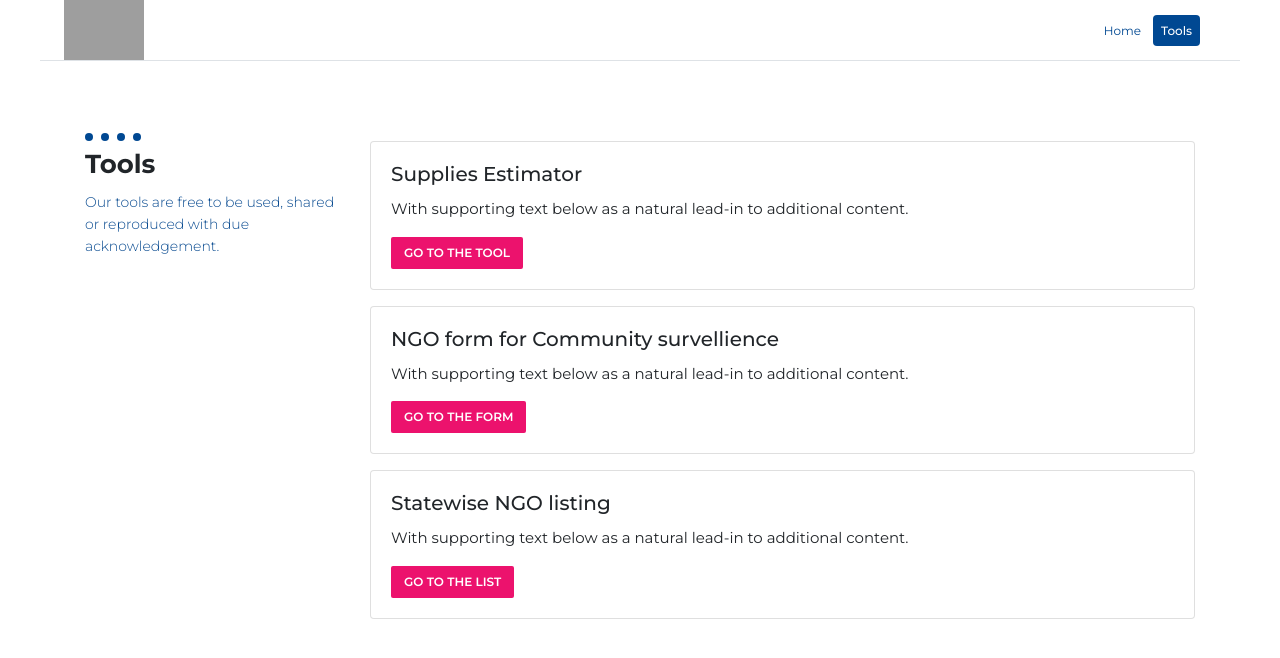
After one commit to codifiedself/community_surveillance, a Django app: page / in a window 1280 px wide. The commit adds this page. Shown: the top 658 px of the page. Run offline with Django 3.2, Linux system fonts and the light colour scheme; parts of the project's set-up code (start-up, migrations or seed data) failed here and were passed over; some libraries are stand-ins or nearby versions; grey boxes are pictures that could not be loaded.

Commit message:
add t he swasti theme to the tools section

```diff
--- a/community_surveillance/templates/base.html
+++ b/community_surveillance/templates/base.html
@@ -1,13 +1,21 @@
+{% load static %}
+
+
 <!doctype html>
 <html lang="en">
   <head>
     <meta charset="utf-8">
     <meta name="viewport" content="width=device-width, initial-scale=1, shrink-to-fit=no">
     <link rel="stylesheet" href="https://stackpath.bootstrapcdn.com/bootstrap/4.1.3/css/bootstrap.min.css" integrity="sha384-MCw98/SFnGE8fJT3GXwEOngsV7Zt27NXFoaoApmYm81iuXoPkFOJwJ8ERdknLPMO" crossorigin="anonymous">
-<script
-  src="https://code.jquery.com/jquery-2.2.4.min.js"
-  integrity="sha256-BbhdlvQf/xTY9gja0Dq3HiwQF8LaCRTXxZKRutelT44="
-  crossorigin="anonymous"></script>
+
+    <link href="https://fonts.googleapis.com/css?family=Montserrat:300,400,500,600,700" rel="stylesheet">
+    <link href="https://fonts.googleapis.com/css?family=PT+Serif:400,400i,700" rel="stylesheet">
+
+    <link rel="stylesheet" type="text/css" href="{% static 'webapp/css/main.css' %}">
+    <script
+      src="https://code.jquery.com/jquery-2.2.4.min.js"
+      integrity="sha256-BbhdlvQf/xTY9gja0Dq3HiwQF8LaCRTXxZKRutelT44="
+      crossorigin="anonymous"></script>
 
  <!--    <script
   src="https://code.jquery.com/jquery-2.2.4.min.js"
@@ -20,6 +28,21 @@
 
   </head>
   <body>
+
+
+      <div class="wrap d-flex flex-column flex-md-row align-items-center px-md-4 mb-3 bg-white border-bottom">
+        <a class="my-0 mr-md-auto font-weight-normal" href="https://swasti.org">
+          <img src="https://swasti.org/wp-content/themes/swasti/img/logo.png" alt="" class="logo">
+        </a>
+        <nav class="my-2 my-md-0 mr-md-3">
+          <a class="p-2" href="https://swasti.org">Home</a>
+          <a class="p-2 selected" href="/">Tools</a>
+        </nav>
+
+    </div>
+
+
+
     <div class="container">
       {% block content %}
       {% endblock %}
--- /dev/null
+++ b/community_surveillance/templates/webapp/index.html
@@ -0,0 +1,60 @@
+{% extends 'base.html' %}
+
+{% block content %}
+
+<div class="row">
+  <div class="col-3 left-bar mt-5">
+
+    <div class="dots">
+        <span class="dot"></span>
+        <span class="dot"></span>
+        <span class="dot"></span>
+        <span class="dot"></span>
+    </div>
+    <h4>Tools</h4>
+    <p class="description">Our tools are free to be used, shared or reproduced with due acknowledgement.</p>
+  </div>
+  <div class="col-9 mt-5">
+
+
+
+<div class="row">
+  <div class="col-sm-12 mt-3">
+    <div class="card">
+      <div class="card-body">
+        <h5 class="card-title">Supplies Estimator</h5>
+        <p class="card-text">With supporting text below as a natural lead-in to additional content.</p>
+        <a href="https://c19-supplies-estimator.netlify.com/" target="_blank" class="btn btn-pink">Go to the tool</a>
+      </div>
+    </div>
+  </div>
+  <div class="col-sm-12 mt-3">
+    <div class="card">
+      <div class="card-body">
+        <h5 class="card-title">NGO form for Community survellience</h5>
+        <p class="card-text">With supporting text below as a natural lead-in to additional content.</p>
+        <a href="/ngo/create" class="btn btn-pink">Go to the form</a>
+      </div>
+    </div>
+  </div>
+
+  <div class="col-sm-12 mt-3">
+    <div class="card">
+      <div class="card-body">
+        <h5 class="card-title">Statewise NGO listing</h5>
+        <p class="card-text">With supporting text below as a natural lead-in to additional content.</p>
+        <a href="/ngo/details" class="btn btn-pink">Go to the list</a>
+      </div>
+    </div>
+  </div>
+
+</div>
+
+
+
+
+
+  </div>
+</div>
+
+{% endblock %}
--- /dev/null
+++ b/static/webapp/css/main.css
@@ -0,0 +1,72 @@
+body {
+	font-family: Montserrat;
+	font-weight: 400;
+	font-size: 15px;
+}
+
+.logo {
+	height:60px;
+}
+
+nav a {
+    color: #004892;
+    font-size: 12px
+}
+
+nav a.selected {
+    font-weight: 500;
+    color: white;
+    padding: 5px;
+    background: #004892;
+    border-radius: 4px;
+}
+
+.wrap {
+    width: 100%;
+    margin: 0 auto;
+    max-width: 1200px;
+}
+
+.dots span.dot {
+    width: 8px;
+    height: 8px;
+    margin-right: 4px;
+    background: #004892;
+    border-radius: 50%;
+    display: inline-block;
+}
+
+
+
+.left-bar h4 {
+    font-size: 26px;
+    font-weight: 700;
+    line-height: 33px;
+}
+
+.left-bar .description {
+
+	    font-size: 14px;
+    font-weight: 300;
+    line-height: 22px;
+    font-style: normal;
+    margin-top: 10px;
+    color: #084a90;
+}
+
+
+
+.btn-pink {
+    color: #fff;
+    font-size: 12px;
+    font-weight: 600;
+    background: #EC126D;
+    border-radius: 2px;
+    text-align: center;
+    text-transform: uppercase;
+}
+
+.btn-pink:hover {
+color: #fff;
+    background: #BC0F62;
+}
--- a/webapp/urls.py
+++ b/webapp/urls.py
@@ -10,5 +10,6 @@ urlpatterns = [
     path('ngo/create/', ngo_create, name='ngo_create'),
     path('ngo/details/', ngo_details, name='ngo_details'),
     path('supplies_estimator', supplies_estimator, name='supplies_estimator'),
+    path('', index, name='index'),
 
 ]
--- a/webapp/views.py
+++ b/webapp/views.py
@@ -8,6 +8,10 @@ import json
 from django.core.serializers.json import DjangoJSONEncoder
 
 from django.db.models import Count, Sum
+
+
+def index(request):
+	return render(request, 'webapp/index.html', {})
 
 
 def ngo_create(request):
```
Also changed, not shown: community_surveillance/templates/webapp/ngo_details.html (+31 -83 lines).
